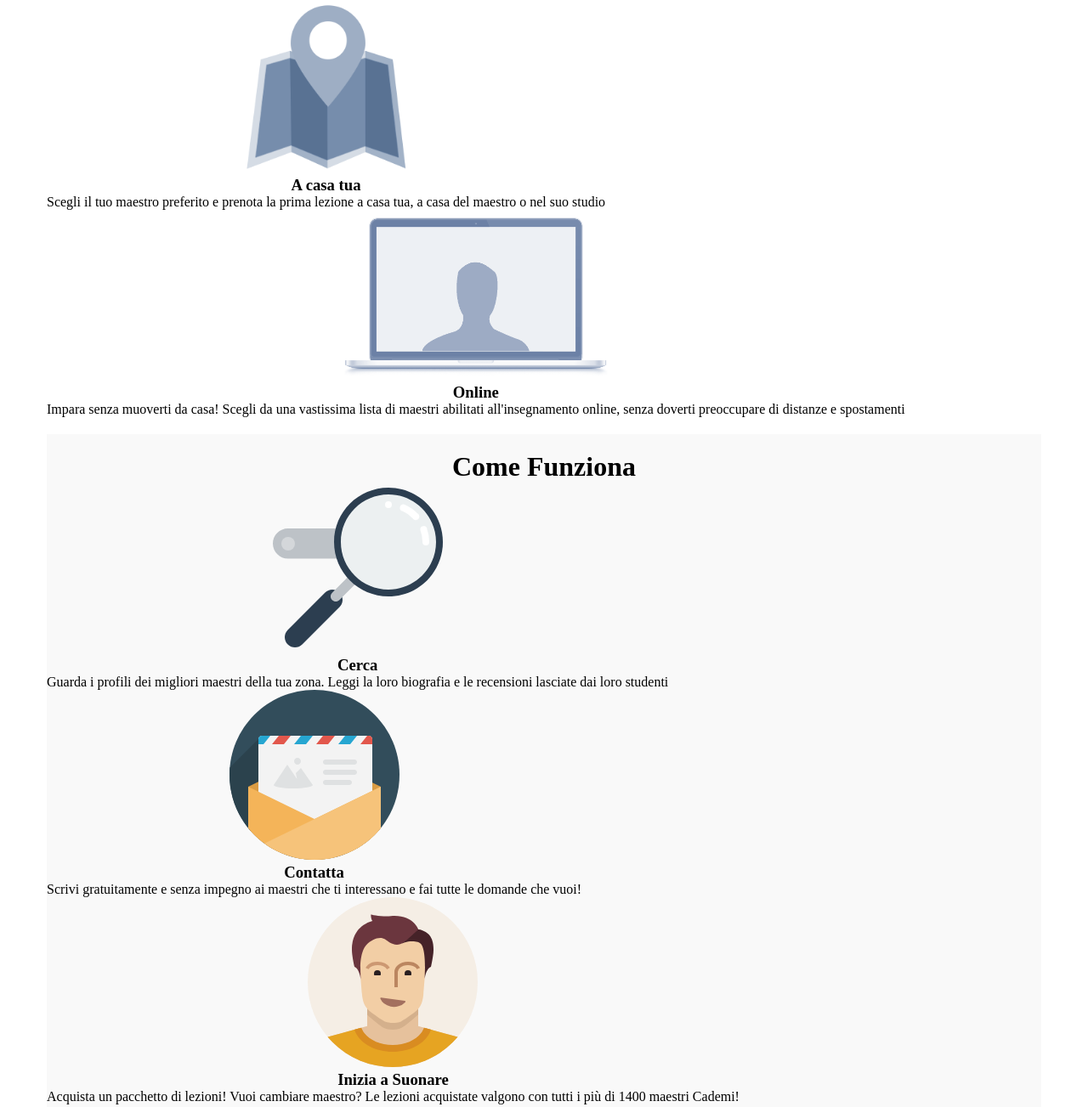
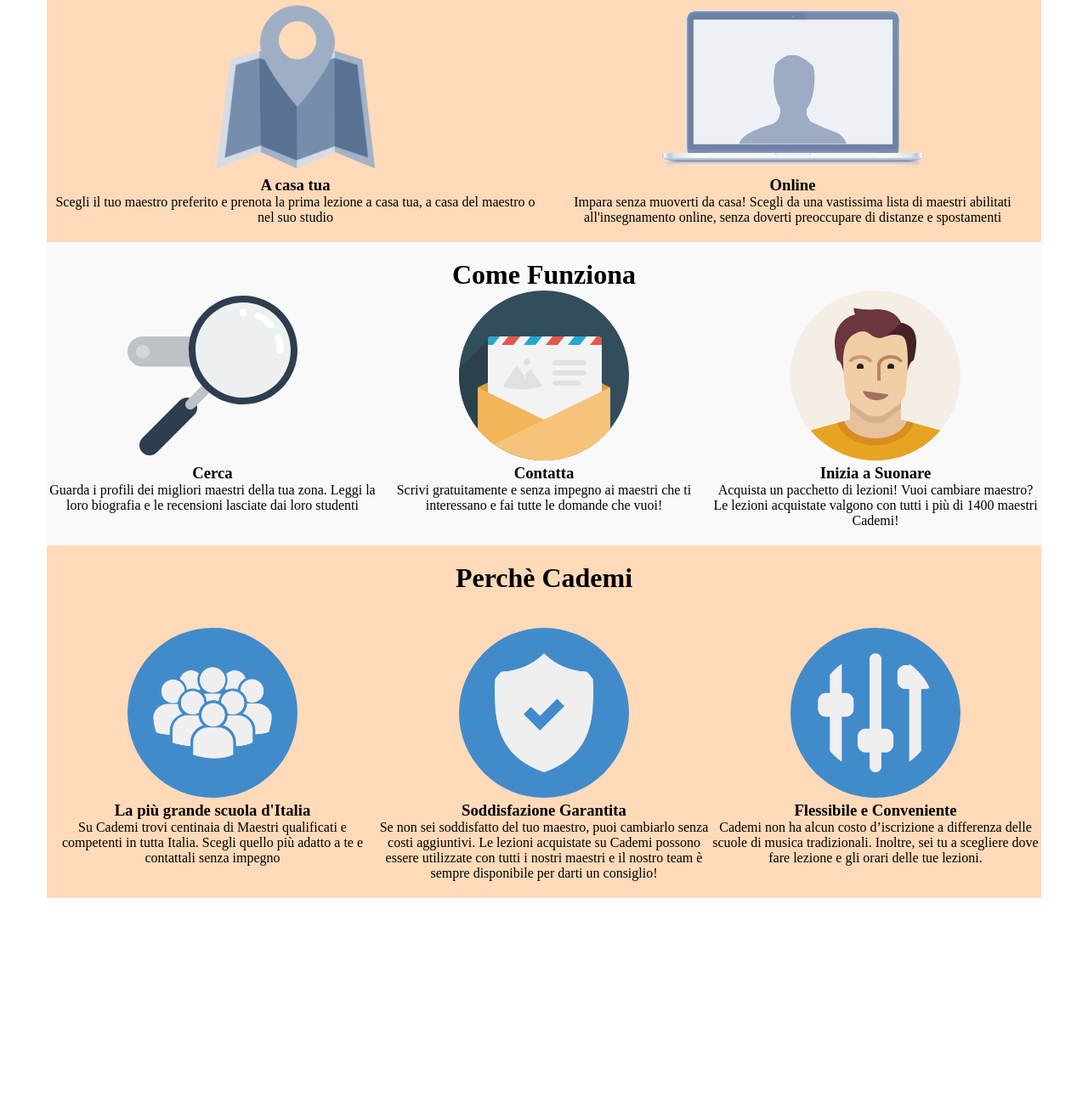
Before and after one commit to Vituz/html-css-resp-wannabe-12bool, a plain HTML site: page index.html in a window 1280 px wide. Shown: the part 54-1357 px from the top of the page at 85% size. After the commit the page ends 1131 px from the top, so only its background shows below. Drawn offline with Linux system fonts and the light colour scheme.

Commit message:
Complete Query min-width 992px

```diff
--- a/assets/css/style.css
+++ b/assets/css/style.css
@@ -33,6 +33,10 @@
 
 .pdtop_20{
   padding-top: 20px;
+}
+
+.pdbot_20{
+  padding-bottom: 20px;
 }
 /* /UTILITY */
 
@@ -73,6 +77,18 @@
 
 }
 
+@media screen and (min-width: 992px){
+
+  .bg_peach{
+    background-color: peachpuff;
+  }
+
+  hr{
+    display: none;
+  }
+
+}
+
 /* BLOCCO STEPS */
 
 #steps {
--- a/index.html
+++ b/index.html
@@ -17,11 +17,11 @@
 
 <body>
   <div id="lezioni" class="container">
-    <div class="row bg_green">
+    <div class="row bg_green bg_peach">
 
       <h1 class="pdtop_20">Lezioni dove vuoi tu</h1>
 
-      <div class="col-xs-12 col-md-6">
+      <div class="col-xs-12 col-md-6 col-lg-6">
         <img src="img/icon/maps.png" alt="">
         <h3>A casa tua</h3>
         <p>
@@ -29,7 +29,7 @@
         </p>
       </div>
 
-      <div class="col-xs-12 col-md-6">
+      <div class="col-xs-12 col-md-6 col-lg-6">
         <img src="img/icon/screen.png" alt="">
         <h3>Online</h3>
         <p class="mrbot_20">
@@ -45,7 +45,7 @@
     <div class="row">
       <h1 class="pdtop_20">Come Funziona</h1>
 
-      <div class="col-xs-12 col-md-6">
+      <div class="col-xs-12 col-md-6 col-lg-4">
         <img src="img/search.svg" alt="">
         <h3>Cerca</h3>
         <p>
@@ -54,7 +54,7 @@
         </p>
       </div>
 
-      <div class="col-xs-12 col-md-6">
+      <div class="col-xs-12 col-md-6 col-lg-4">
         <img src="img/letter.svg" alt="">
         <h3>Contatta</h3>
         <p>
@@ -62,7 +62,7 @@
         </p>
       </div>
 
-      <div class="col-xs-12 col-md-12">
+      <div class="col-xs-12 col-md-12 col-lg-4">
         <img src="img/male.svg" alt="">
         <h3>Inizia a Suonare</h3>
         <p class="mrbot_20">
@@ -75,12 +75,12 @@
     </div>
   </div>
 
-  <div id="why" class="container grey">
+  <div id="why" class="container bg_peach pdbot_20 mrbot_20 ">
     <div class="row bg_green">
 
       <h1 class="pdtop_20">Perchè Cademi</h1>
 
-      <div class="col-xs-12 col-md-12 mgtop_20">
+      <div class="col-xs-12 col-md-12 col-lg-4 mgtop_20">
         <img src="img/icon/profile.png" alt="">
         <h3>La più grande scuola d'Italia</h3>
         <p>
@@ -90,7 +90,7 @@
         <hr>
       </div>
 
-      <div class="col-xs-12 col-md-12 mgtop_20">
+      <div class="col-xs-12 col-md-12 col-lg-4 mgtop_20">
         <img src="img/icon/secure.png" alt="">
         <h3>Soddisfazione Garantita</h3>
         <p>
@@ -101,7 +101,7 @@
         <hr>
       </div>
 
-      <div class="col-xs-12 col-md-12 mgtop_20">
+      <div class="col-xs-12 col-md-12 col-lg-4 mgtop_20">
         <img src="img/icon/flex.png" alt="">
         <h3>Flessibile e Conveniente</h3>
         <p>
```
